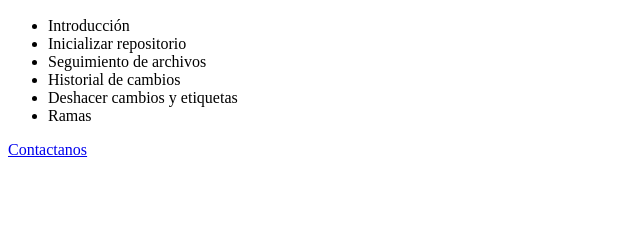
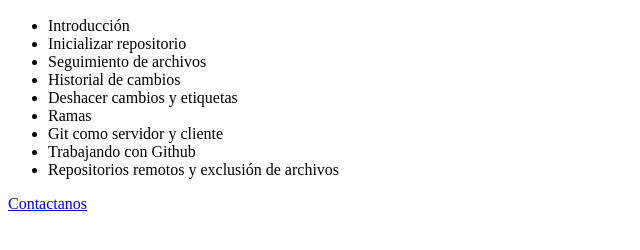
Before and after one commit to DanielRamire16/proyecto, a plain HTML site: page index.html in a window 1280 px wide. Shown: the part 110-360 px from the top of the page, without its empty margins (0-640 px from the left). Drawn offline with Linux system fonts and the light colour scheme.

Commit message:
Agregando a temario el tema número 9

```diff
--- a/index.html
+++ b/index.html
@@ -21,6 +21,9 @@
             <li>Historial de cambios</li>
             <li>Deshacer cambios y etiquetas</li>
             <li>Ramas</li>
+            <li>Git como servidor y cliente</li>
+            <li>Trabajando con Github</li>
+            <li>Repositorios remotos y exclusión de archivos</li>
         </ul>
 
         <a href="contacto.html">Contactanos</a>
```
